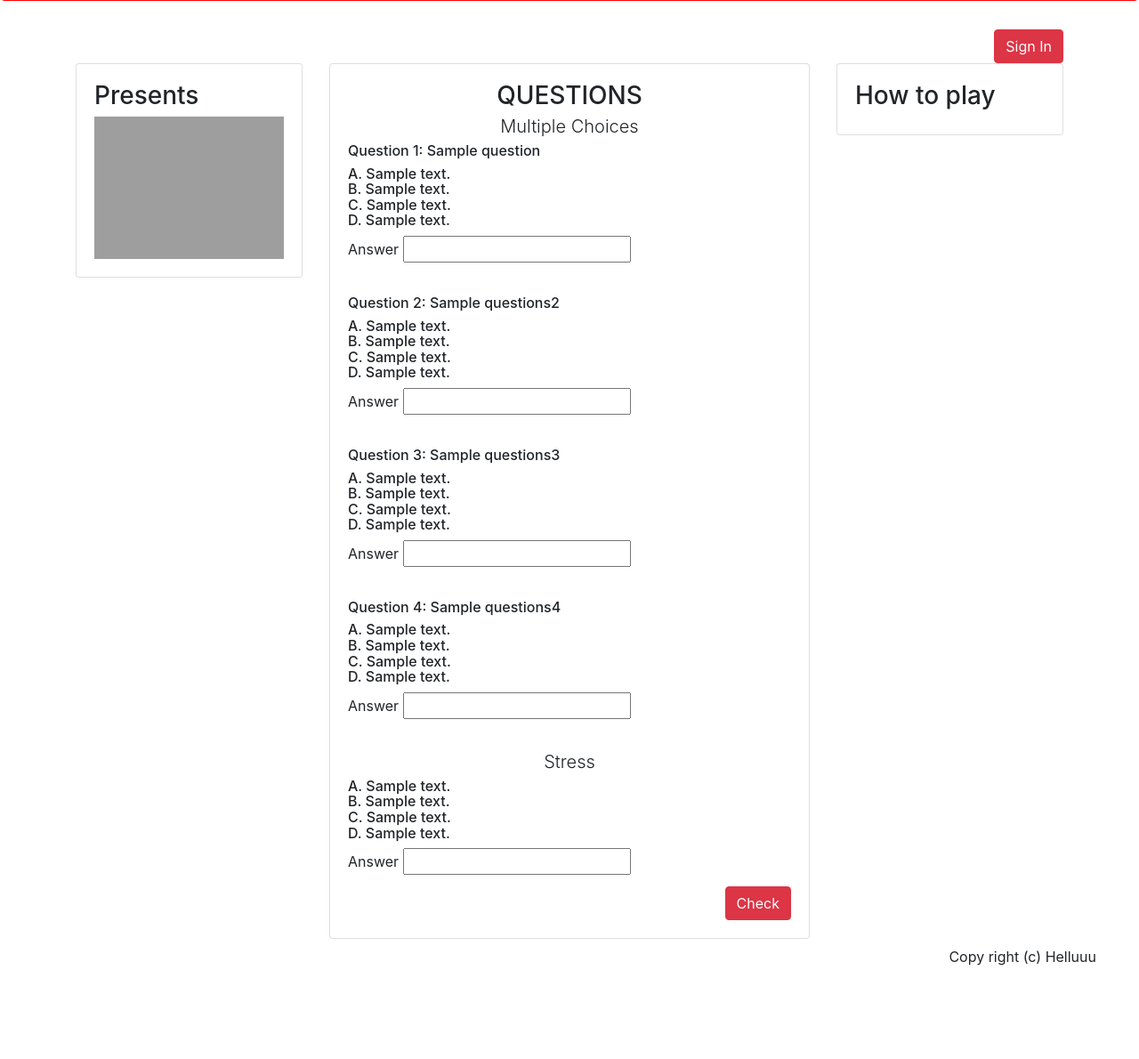
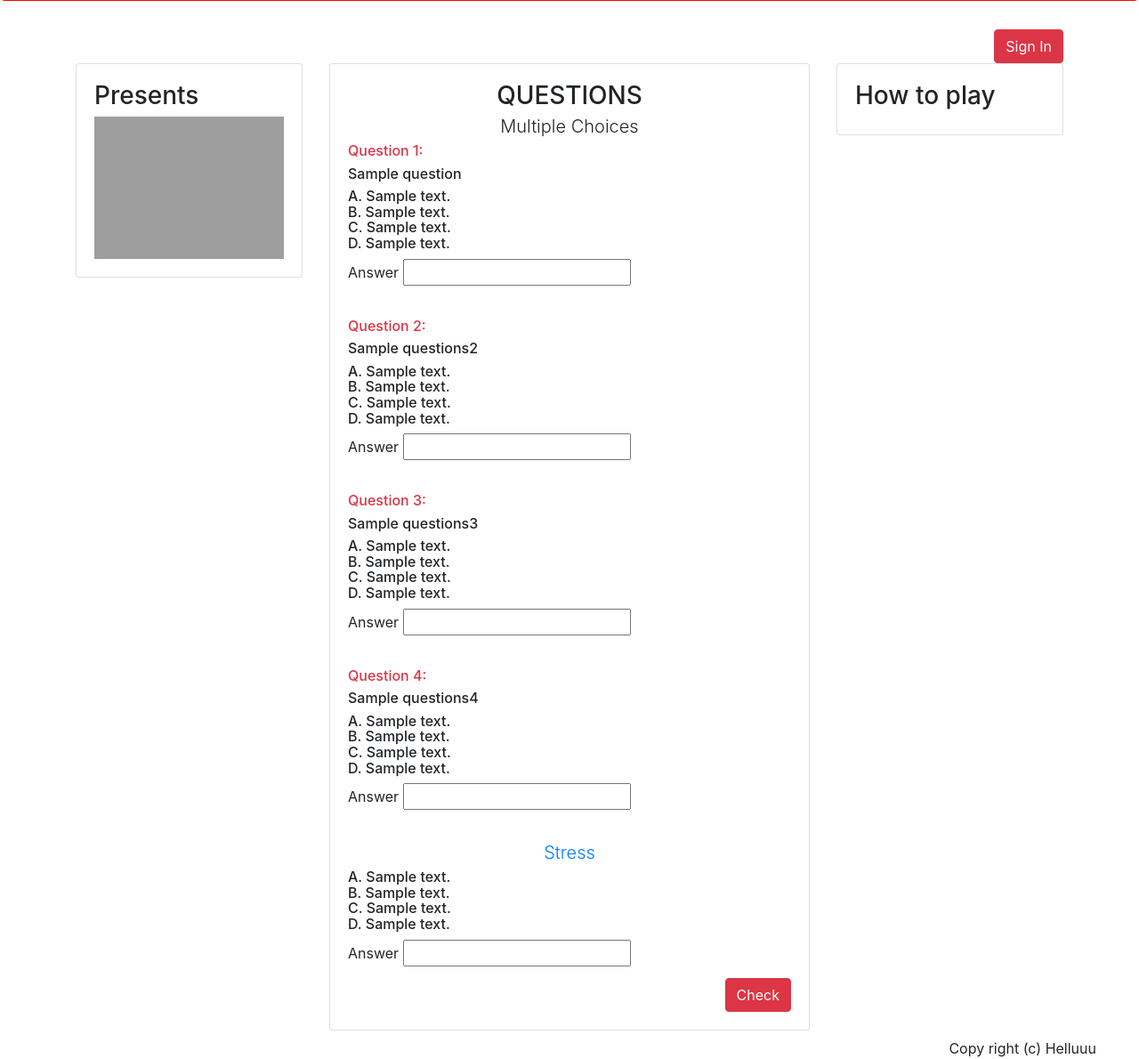
Before and after one commit to dieforice/freegifts, a Flask app: template templates/index.html in a window 1280 px wide. Shown: the part 206-1396 px from the top of the page at 89% size. Before the commit the page ends 1291 px from the top, so only its background shows below. Run offline with Flask 2, Linux system fonts and the light colour scheme; the template is opened without the code that fills it: most values are stand-ins (such as "Sample title", 1, 10 or a date in 2020); parts of the project's set-up code (start-up, migrations or seed data) failed here and were passed over; some libraries are stand-ins or nearby versions; grey boxes are pictures that could not be loaded.

Commit message:
no message

```diff
--- a/static/index.css
+++ b/static/index.css
@@ -1,15 +1,3 @@
 #testgift{
   background-color: red;
 }
-
-.press{
-  text-align: center;
-}
-
-.htp{
-  text-align: center;
-}
-
-.quest{
-  text-align: center;
-}
--- a/templates/index.html
+++ b/templates/index.html
@@ -23,34 +23,38 @@
             <h3 class = "text-center" id="quest">QUESTIONS</h3>
             <h3 class = "lead text-center m-2">Multiple Choices</h3>
             <div class="mb-2">
-              <h6>Question 1: {{questions.question}}</h6>
+              <h6 class="text-danger">Question 1:</h6>
+              <h6>{{questions.question}}</h6>
               <h6>A. {{questions.answerA}} <br>B. {{questions.answerB}} <br>C. {{questions.answerC}} <br>D. {{questions.answerD}}</h6>
               <label for="">Answer</label>
               <input type="text" name="answer1" value="">
             </div>
             <br>
             <div class="mb-2">
-              <h6>Question 2: {{questions2.question}}</h6>
+              <h6 class="text-danger">Question 2:</h6>
+              <h6>{{questions2.question}}</h6>
               <h6>A. {{questions2.answerA}} <br>B. {{questions2.answerB}} <br>C. {{questions2.answerC}} <br>D. {{questions2.answerD}}</h6>
               <label for="">Answer</label>
               <input type="text" name="answer2" value="">
             </div>
             <br>
             <div class="mb-2">
-              <h6>Question 3: {{questions3.question}}</h6>
+              <h6 class="text-danger">Question 3:</h6>
+              <h6> {{questions3.question}}</h6>
               <h6>A. {{questions3.answerA}} <br>B. {{questions3.answerB}} <br>C. {{questions3.answerC}} <br>D. {{questions3.answerD}}</h6>
               <label for="">Answer</label>
               <input type="text" name="answer3" value="">
             </div>
             <br>
             <div class="mb-2">
-              <h6>Question 4: {{questions4.question}}</h6>
+              <h6 class="text-danger">Question 4:</h6>
+              <h6> {{questions4.question}}</h6>
               <h6>A. {{questions4.answerA}} <br>B. {{questions4.answerB}} <br>C. {{questions4.answerC}} <br>D. {{questions4.answerD}}</h6>
               <label for="">Answer</label>
               <input type="text" name="answer4" value="">
             </div>
             <br>
-            <h3 class = "lead text-center mb-2">Stress</h3>
+            <h3 class = "lead text-center mb-2 text-primary">Stress</h3>
             <div class="mb-2">
               <h6>A. {{stress.answerA}} <br>B. {{stress.answerB}} <br>C. {{stress.answerC}} <br>D. {{stress.answerD}}</h6>
               <label for="">Answer</label>
```
